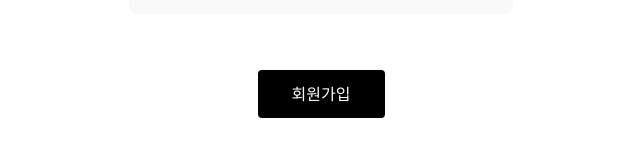
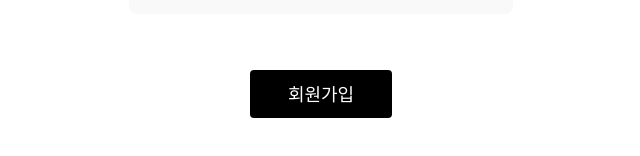
Before and after one commit to jkea1/Weird-Sector, a React (Create React App) app in the folder Frontend/weird-sector/: page /signUp in a window 1280 px wide. Shown: the part 891-1047 px from the top of the page, without its empty margins (319-959 px from the left). Built offline with nearby package versions, Linux system fonts and the light colour scheme.

Commit message:
style: Button 컴포넌트 스타일 수정

```diff
--- a/Frontend/weird-sector/src/components/common/Button.tsx
+++ b/Frontend/weird-sector/src/components/common/Button.tsx
@@ -1,15 +1,20 @@
 import { PropsWithChildren } from 'react'
 
 interface props extends React.ButtonHTMLAttributes<HTMLButtonElement> {
-  size: 'xs' | 'sm' | 'md' | 'lg'
+  size: 'xs' | 'sm' | 'base' | 'md' | 'lg' | 'xl'
   color: 'black' | 'white' | 'orange' | 'grey'
   active?: boolean
 }
-// xs : 58 / 40
-// sm : 127 / 37
-// md : 127 / 48
-// lg : 383 / 52
+
+// xs: 'w-[58px] h-10', text-sm, weight-500 (삭제 모달)
+// sm: 'w-[127px] h-[37px]', text-sm, weight-400(font-normal) (boardTapSelector)
+// base: 'w-[127px] h-[48px]', text-lg, weight-500 (로그인, 회원가입 완료, board)
+// md: 'w-[142px] h-[48px]', text-lg (18px), weight-500 (회원가입)
+// lg: 'w-[162px] h-[48px]', text-lg, weight-500 (글 작성)
+// xl: 'w-[383px] h-[52px]', text-lg, weight-500 (로그인)
 // 댓글 버튼은 따로 빼기
+
+// 텍스트 사이즈 버튼 사이즈 별로 조절하기
 
 export default function Button({
   size = 'sm',
@@ -20,10 +25,12 @@ export default function Button({
   ...props
 }: PropsWithChildren<props>) {
   const sizes = {
-    xs: 'w-[58px] h-10',
-    sm: 'w-[127px] h-[37px]',
-    md: 'w-[127px] h-[48px]',
-    lg: 'w-[383px] h-[52px]',
+    xs: 'w-[58px] h-10 text-sm',
+    sm: 'w-[127px] h-[37px] text-sm font-normal',
+    base: 'w-[127px] h-[48px] text-lg',
+    md: 'w-[142px] h-[48px] text-lg',
+    lg: 'w-[162px] h-[48px] text-lg',
+    xl: 'w-[383px] h-[52px] text-lg',
   }
 
   const colors = {
```
